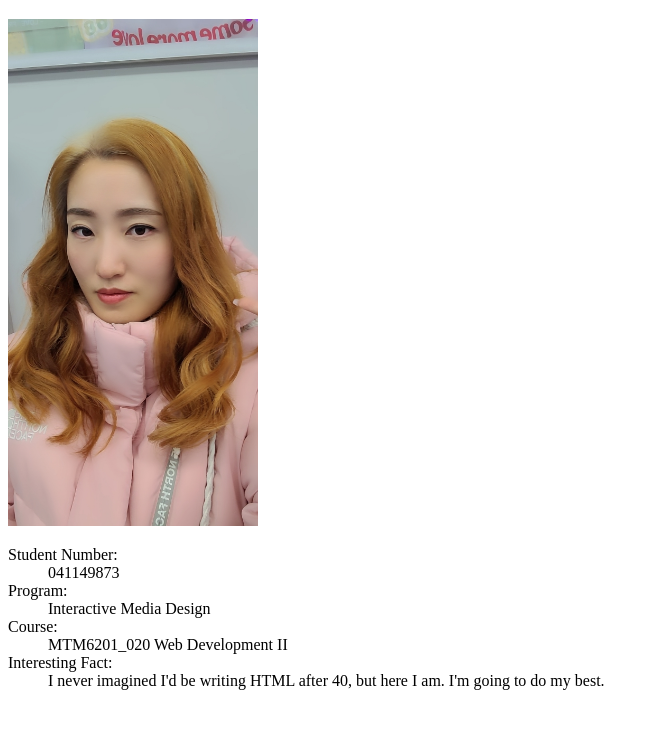
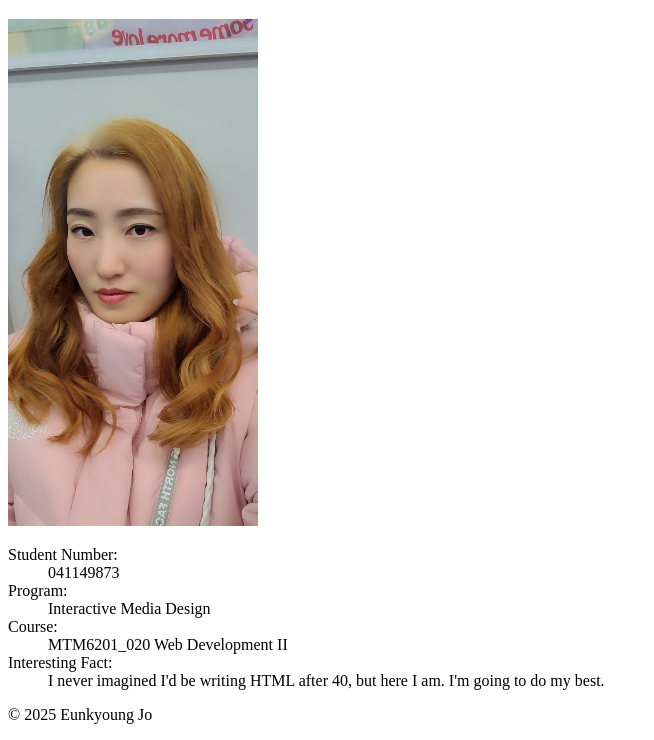
Before and after one commit to EunkyoungJo/mtm6201-week1, a plain HTML site: page index.html in a window 1280 px wide. Shown: the part 61-801 px from the top of the page, without its empty margins (0-654 px from the left). Drawn offline with Linux system fonts and the light colour scheme.

Commit message:
add footer

```diff
--- a/index.html
+++ b/index.html
@@ -32,6 +32,7 @@
     </main>
 
     <footer>
+        <p>&copy; 2025 Eunkyoung Jo</p>
 
     </footer>
 
```
